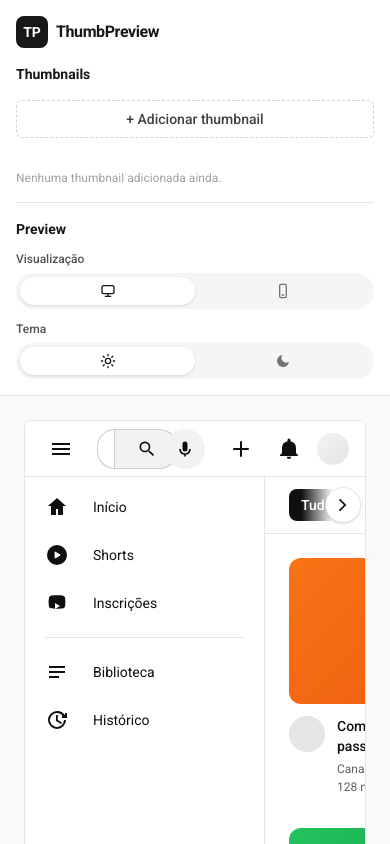
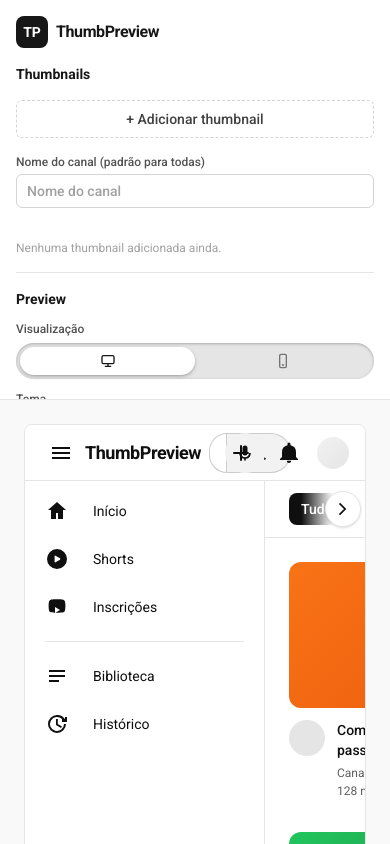
Before and after one commit to DevSamuelBrito/youtubethumbpreview, a Next.js app: page / in a window 390 px wide. Shown: the top 844 px of the page. Built offline with nearby package versions, Linux system fonts and the light colour scheme.

Commit message:
Add implementation plan and enhance control panel with global channel name feature

```diff
--- a/src/components/control-panel/ThumbnailListItem.tsx
+++ b/src/components/control-panel/ThumbnailListItem.tsx
@@ -6,6 +6,7 @@
 interface ThumbnailListItemProps {
   thumbnail: Thumbnail;
   index: number;
+  channelNamePlaceholder: string;
   onUpdateVideoTitle: (id: string, value: string) => void;
   onUpdateChannelName: (id: string, value: string) => void;
   onRemove: (id: string) => void;
@@ -14,19 +15,22 @@
 export function ThumbnailListItem({
   thumbnail,
   index,
+  channelNamePlaceholder,
   onUpdateVideoTitle,
   onUpdateChannelName,
   onRemove,
 }: ThumbnailListItemProps) {
   return (
-    <li className="flex gap-3 rounded-lg border border-neutral-200 p-3">
+    <li className="flex flex-col gap-2 rounded-lg border border-neutral-200 p-3">
+      <div className="relative w-full overflow-hidden rounded-md bg-neutral-100">
         {/* eslint-disable-next-line @next/next/no-img-element -- imagem vem de blob: URL local, incompatível com next/image */}
         <img
           src={thumbnail.imageUrl}
           alt=""
-        className="h-14 w-24 shrink-0 rounded-md object-cover"
+          className="aspect-video w-full object-cover"
         />
-      <div className="flex min-w-0 flex-1 flex-col gap-2">
+      </div>
+
       <div className="flex items-center justify-between">
         <span className="text-xs font-medium text-neutral-400">
           {index === 0 ? "Vídeo em destaque" : `Vídeo ${index + 1}`}
@@ -40,6 +44,7 @@
           ×
         </Button>
       </div>
+
       <Input
         placeholder="Nome do vídeo"
         value={thumbnail.videoTitle}
@@ -48,13 +53,12 @@
         }
       />
       <Input
-          placeholder="Nome do canal"
+        placeholder={channelNamePlaceholder}
         value={thumbnail.channelName}
         onChange={(event: ChangeEvent<HTMLInputElement>) =>
           onUpdateChannelName(thumbnail.id, event.target.value)
         }
       />
-      </div>
     </li>
   );
 }
--- a/src/components/control-panel/index.tsx
+++ b/src/components/control-panel/index.tsx
@@ -2,6 +2,7 @@
 
 import { useThumbnailsContext } from "@/context/ThumbnailsContext";
 import { usePreviewSettingsContext } from "@/context/PreviewSettingsContext";
+import { Input } from "@/components/ui/Input";
 import { ThumbnailUploader } from "./ThumbnailUploader";
 import { ThumbnailListItem } from "./ThumbnailListItem";
 import { DeviceSelect } from "./DeviceSelect";
@@ -14,6 +15,8 @@
     removeThumbnail,
     updateVideoTitle,
     updateChannelName,
+    globalChannelName,
+    setGlobalChannelName,
   } = useThumbnailsContext();
 
   const { theme, setTheme, device, setDevice } = usePreviewSettingsContext();
@@ -31,12 +34,21 @@
 
       <h2 className="text-sm font-semibold text-neutral-900">Thumbnails</h2>
       <ThumbnailUploader onAdd={addThumbnail} />
+
+      <Input
+        label="Nome do canal (padrão para todas)"
+        placeholder="Nome do canal"
+        value={globalChannelName}
+        onChange={(event) => setGlobalChannelName(event.target.value)}
+      />
+
       <ul className="flex flex-col gap-3">
         {thumbnails.map((thumbnail, index) => (
           <ThumbnailListItem
             key={thumbnail.id}
             thumbnail={thumbnail}
             index={index}
+            channelNamePlaceholder={globalChannelName || "Nome do canal"}
             onUpdateVideoTitle={updateVideoTitle}
             onUpdateChannelName={updateChannelName}
             onRemove={removeThumbnail}
--- a/src/components/ui/SegmentedToggle.tsx
+++ b/src/components/ui/SegmentedToggle.tsx
@@ -20,10 +20,10 @@
   const selectedIndex = options.findIndex((option) => option.value === value);
 
   return (
-    <div className="relative inline-flex w-full rounded-full bg-neutral-100 p-1">
+    <div className="relative inline-flex w-full rounded-full bg-neutral-200 p-1 shadow-[inset_0_1px_3px_rgba(0,0,0,0.25)]">
       <span
         aria-hidden
-        className="absolute top-1 bottom-1 left-1 rounded-full bg-white shadow-sm transition-transform duration-200 ease-out"
+        className="absolute top-1 bottom-1 left-1 rounded-full bg-white shadow-[0_1px_2px_rgba(0,0,0,0.15),0_2px_4px_rgba(0,0,0,0.15)] transition-transform duration-200 ease-out"
         style={{
           width: "calc(50% - 4px)",
           transform:
--- a/src/components/youtube-preview/VideoGrid.tsx
+++ b/src/components/youtube-preview/VideoGrid.tsx
@@ -5,7 +5,7 @@
 import { useThumbnailsContext } from "@/context/ThumbnailsContext";
 
 export function VideoGrid() {
-  const { thumbnails } = useThumbnailsContext();
+  const { thumbnails, globalChannelName } = useThumbnailsContext();
   const slotCount = Math.max(thumbnails.length, mockVideos.length);
 
   const cards = Array.from({ length: slotCount }, (_, index) => {
@@ -19,7 +19,7 @@
     return {
       key: thumbnail.id,
       title: thumbnail.videoTitle || "Título do vídeo",
-      channelName: thumbnail.channelName || "Nome do canal",
+      channelName: thumbnail.channelName || globalChannelName || "Nome do canal",
       views: mock.views,
       uploadedAt: mock.uploadedAt,
       duration: mock.duration,
--- a/src/components/youtube-preview/YoutubeHeader.tsx
+++ b/src/components/youtube-preview/YoutubeHeader.tsx
@@ -1,16 +1,28 @@
-export function YoutubeHeader() {
+interface YoutubeHeaderProps {
+  isMobile: boolean;
+  onToggleSidebar: () => void;
+}
+
+export function YoutubeHeader({ isMobile, onToggleSidebar }: YoutubeHeaderProps) {
   return (
-    <header className="flex h-14 shrink-0 items-center justify-between gap-4 border-b border-[var(--yt-border)] bg-[var(--yt-header-bg)] px-4">
+    <header className="flex h-14 shrink-0 items-center justify-between gap-2 border-b border-[var(--yt-border)] bg-[var(--yt-header-bg)] px-4">
+      <div className="flex shrink-0 items-center gap-1">
         <button
           type="button"
           aria-label="Menu"
+          onClick={onToggleSidebar}
           className="flex h-10 w-10 shrink-0 items-center justify-center rounded-full hover:bg-[var(--yt-hover)]"
         >
           <svg viewBox="0 0 24 24" className="h-6 w-6 fill-[var(--yt-icon)]">
             <path d="M3 6h18v2H3zm0 5h18v2H3zm0 5h18v2H3z" />
           </svg>
         </button>
+        <span className="text-lg font-semibold tracking-tight text-[var(--yt-text-primary)]">
+          ThumbPreview
+        </span>
+      </div>
 
+      {!isMobile && (
         <div className="flex min-w-0 max-w-[720px] flex-1 items-center gap-4">
           <div className="flex min-w-0 flex-1 items-center">
             <div className="flex h-10 min-w-0 flex-1 items-center rounded-l-full border border-[var(--yt-search-border)] bg-[var(--yt-search-bg)] pl-4">
@@ -40,8 +52,20 @@
             </svg>
           </button>
         </div>
+      )}
 
       <div className="flex shrink-0 items-center gap-2">
+        {isMobile && (
+          <button
+            type="button"
+            aria-label="Pesquisar"
+            className="flex h-10 w-10 shrink-0 items-center justify-center rounded-full hover:bg-[var(--yt-hover)]"
+          >
+            <svg viewBox="0 0 24 24" className="h-5 w-5 fill-[var(--yt-icon)]">
+              <path d="M15.5 14h-.79l-.28-.27a6.5 6.5 0 1 0-.7.7l.27.28v.79l5 5L20.49 19zm-6 0A4.5 4.5 0 1 1 14 9.5 4.5 4.5 0 0 1 9.5 14" />
+            </svg>
+          </button>
+        )}
         <button
           type="button"
           aria-label="Criar"
@@ -60,7 +84,7 @@
         <button
           type="button"
           aria-label="Notificações"
-          className="flex h-10 w-10 items-center justify-center rounded-full hover:bg-[var(--yt-hover)]"
+          className="flex h-10 w-10 shrink-0 items-center justify-center rounded-full hover:bg-[var(--yt-hover)]"
         >
           <svg viewBox="0 0 24 24" className="h-6 w-6 fill-[var(--yt-icon)]">
             <path d="M12 22a2.2 2.2 0 0 0 2.2-2.2h-4.4A2.2 2.2 0 0 0 12 22zm7-6v-5a7 7 0 0 0-5.5-6.84V3a1.5 1.5 0 0 0-3 0v1.16A7 7 0 0 0 5 11v5l-2 2v1h18v-1z" />
--- a/src/components/youtube-preview/YoutubeSidebarNav.tsx
+++ b/src/components/youtube-preview/YoutubeSidebarNav.tsx
@@ -24,7 +24,11 @@
     label: "Inscrições",
     icon: (c) => (
       <svg viewBox="0 0 24 24" className={c}>
-        <path d="M10 18v-6l5 3zM20 6.4a2.5 2.5 0 0 0-1.77-1.77C16.6 4.2 12 4.2 12 4.2s-4.6 0-6.23.43A2.5 2.5 0 0 0 4 6.4 26 26 0 0 0 3.6 11a26 26 0 0 0 .4 4.6 2.5 2.5 0 0 0 1.77 1.77c1.63.43 6.23.43 6.23.43s4.6 0 6.23-.43A2.5 2.5 0 0 0 20 15.6a26 26 0 0 0 .4-4.6 26 26 0 0 0-.4-4.6z" />
+        <path
+          fillRule="evenodd"
+          clipRule="evenodd"
+          d="M10 18v-6l5 3zM20 6.4a2.5 2.5 0 0 0-1.77-1.77C16.6 4.2 12 4.2 12 4.2s-4.6 0-6.23.43A2.5 2.5 0 0 0 4 6.4 26 26 0 0 0 3.6 11a26 26 0 0 0 .4 4.6 2.5 2.5 0 0 0 1.77 1.77c1.63.43 6.23.43 6.23.43s4.6 0 6.23-.43A2.5 2.5 0 0 0 20 15.6a26 26 0 0 0 .4-4.6 26 26 0 0 0-.4-4.6z"
+        />
       </svg>
     ),
   },
@@ -49,29 +53,49 @@
   },
 ];
 
-function NavSection({ items }: { items: NavItemDef[] }) {
+function NavSection({
+  items,
+  collapsed,
+}: {
+  items: NavItemDef[];
+  collapsed: boolean;
+}) {
   return (
     <nav className="flex flex-col gap-1 py-2">
       {items.map((item) => (
         <button
           key={item.label}
           type="button"
-          className="flex items-center gap-6 rounded-lg px-3 py-2.5 text-left text-sm text-[var(--yt-text-primary)] hover:bg-[var(--yt-hover)]"
+          className={
+            collapsed
+              ? "flex flex-col items-center gap-1 rounded-lg px-1 py-4 text-center text-[10px] text-[var(--yt-text-primary)] hover:bg-[var(--yt-hover)]"
+              : "flex items-center gap-6 rounded-lg px-3 py-2.5 text-left text-sm text-[var(--yt-text-primary)] hover:bg-[var(--yt-hover)]"
+          }
         >
           {item.icon("h-6 w-6 shrink-0 fill-[var(--yt-icon)]")}
-          <span>{item.label}</span>
+          <span className={collapsed ? "leading-tight" : undefined}>
+            {item.label}
+          </span>
         </button>
       ))}
     </nav>
   );
 }
 
-export function YoutubeSidebarNav() {
+interface YoutubeSidebarNavProps {
+  collapsed: boolean;
+}
+
+export function YoutubeSidebarNav({ collapsed }: YoutubeSidebarNavProps) {
   return (
-    <aside className="flex w-60 shrink-0 flex-col overflow-y-auto border-r border-[var(--yt-border)] bg-[var(--yt-bg)] px-2">
-      <NavSection items={mainItems} />
+    <aside
+      className={`flex shrink-0 flex-col overflow-y-auto overflow-x-hidden border-r border-[var(--yt-border)] bg-[var(--yt-bg)] transition-[width] duration-200 ease-out ${
+        collapsed ? "w-18 px-1" : "w-60 px-2"
+      }`}
+    >
+      <NavSection items={mainItems} collapsed={collapsed} />
       <div className="mx-3 my-1 border-t border-[var(--yt-border)]" />
-      <NavSection items={libraryItems} />
+      <NavSection items={libraryItems} collapsed={collapsed} />
     </aside>
   );
 }
--- a/src/components/youtube-preview/index.tsx
+++ b/src/components/youtube-preview/index.tsx
@@ -1,5 +1,6 @@
 "use client";
 
+import { useState } from "react";
 import { YoutubeHeader } from "./YoutubeHeader";
 import { YoutubeSidebarNav } from "./YoutubeSidebarNav";
 import { FilterChips } from "./FilterChips";
@@ -9,6 +10,7 @@
 export function YoutubePreview() {
   const { theme, device } = usePreviewSettingsContext();
   const isMobile = device === "mobile";
+  const [isSidebarCollapsed, setIsSidebarCollapsed] = useState(false);
 
   return (
     <div className="flex h-full w-full items-center justify-center">
@@ -18,9 +20,12 @@
           isMobile ? "w-105" : "w-full"
         }`}
       >
-        <YoutubeHeader />
+        <YoutubeHeader
+          isMobile={isMobile}
+          onToggleSidebar={() => setIsSidebarCollapsed((prev) => !prev)}
+        />
         <div className="flex flex-1 overflow-hidden">
-          {!isMobile && <YoutubeSidebarNav />}
+          {!isMobile && <YoutubeSidebarNav collapsed={isSidebarCollapsed} />}
           <main className="flex-1 overflow-y-auto">
             <FilterChips />
             <VideoGrid />
--- a/src/hooks/useThumbnails.ts
+++ b/src/hooks/useThumbnails.ts
@@ -4,6 +4,7 @@
 
 export function useThumbnails() {
   const [thumbnails, setThumbnails] = useState<Thumbnail[]>([]);
+  const [globalChannelName, setGlobalChannelName] = useState("");
 
   const addThumbnail = useCallback((file: File) => {
     const imageUrl = URL.createObjectURL(file);
@@ -43,5 +44,7 @@
     removeThumbnail,
     updateVideoTitle,
     updateChannelName,
+    globalChannelName,
+    setGlobalChannelName,
   };
 }
```
Lines whose indentation alone changed are shown as unchanged.
